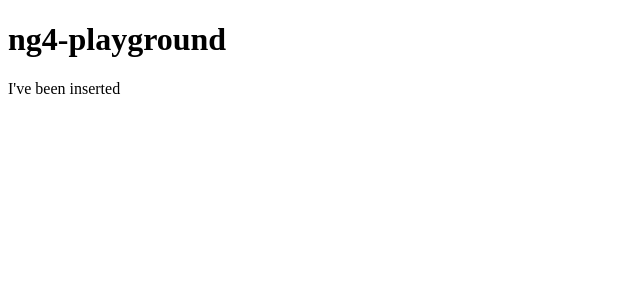
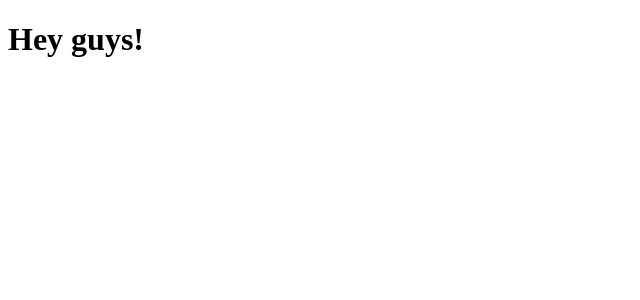
Before and after one commit to kyledobash/Learning_Angular_Proj, an Angular app in the folder ng4-playground/: page / in a window 1280 px wide. Shown: the top 300 px of the page, without its empty margins (0-640 px from the left). Built offline with nearby package versions, Linux system fonts and the light colour scheme.

Commit message:
utilized template with in-line html in my-new-component

```diff
--- a/ng4-playground/src/app/app.component.ts
+++ b/ng4-playground/src/app/app.component.ts
@@ -2,9 +2,9 @@ import { Component } from '@angular/core';
 
 @Component({
   selector: 'app-root',
-  templateUrl: './app.component.html',
+  template: '<h1>Hey guys!</h1>',
   styleUrls: ['./app.component.css']
 })
 export class AppComponent {
-  title = 'ng4-playground';
+  title = 'app works!';
 }
```
